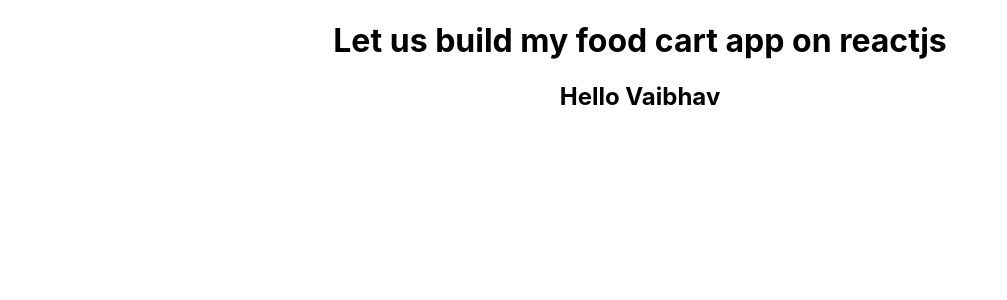
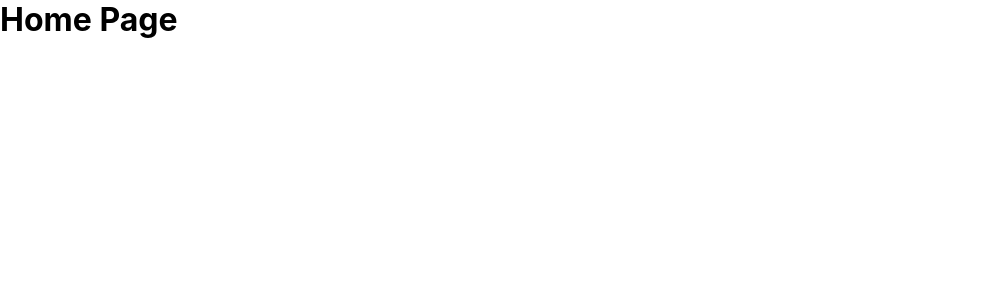
Before and after one commit to vaibz96/IndoCharcuterie, a React (Create React App) app: page / in a window 1280 px wide. Shown: the top 300 px of the page, without its empty margins (0-1007 px from the left). Built offline with nearby package versions, Linux system fonts and the light colour scheme.

Commit message:
added routes to the page

```diff
--- a/package.json
+++ b/package.json
@@ -8,6 +8,7 @@
     "@testing-library/user-event": "^7.2.1",
     "react": "^16.13.1",
     "react-dom": "^16.13.1",
+    "react-router-dom": "^5.2.0",
     "react-scripts": "3.4.3"
   },
   "scripts": {
--- a/src/App.css
+++ b/src/App.css
@@ -1,38 +1,3 @@
-.App {
-  text-align: center;
+* {
+  margin: 0;
 }
-
-.App-logo {
-  height: 40vmin;
-  pointer-events: none;
-}
-
-@media (prefers-reduced-motion: no-preference) {
-  .App-logo {
-    animation: App-logo-spin infinite 20s linear;
-  }
-}
-
-.App-header {
-  background-color: #282c34;
-  min-height: 100vh;
-  display: flex;
-  flex-direction: column;
-  align-items: center;
-  justify-content: center;
-  font-size: calc(10px + 2vmin);
-  color: white;
-}
-
-.App-link {
-  color: #61dafb;
-}
-
-@keyframes App-logo-spin {
-  from {
-    transform: rotate(0deg);
-  }
-  to {
-    transform: rotate(360deg);
-  }
-}
--- a/src/App.js
+++ b/src/App.js
@@ -1,12 +1,25 @@
-import React from 'react';
-import './App.css';
+import React from "react";
+import "./App.css";
+import { BrowserRouter as Router, Switch, Route } from "react-router-dom";
 
 function App() {
   return (
-    <div className="App">
-      <h1> Let us build my food cart app on reactjs</h1>
-      <h2> Hello Vaibhav </h2>
-    </div>
+    <Router>
+      <div className="app">
+        <Switch>
+          <Route path="/checkout">
+            <h1>Checkout</h1>
+          </Route>
+          <Route path="/login">
+            <h1> Login Page </h1>
+          </Route>
+          {/* this is the default home page */}
+          <Route path="/">
+            <h1> Home Page</h1>
+          </Route>
+        </Switch>
+      </div>
+    </Router>
   );
 }
 
```
Also changed, not shown: 1 other file (tests, documents, lock files or other folders).
